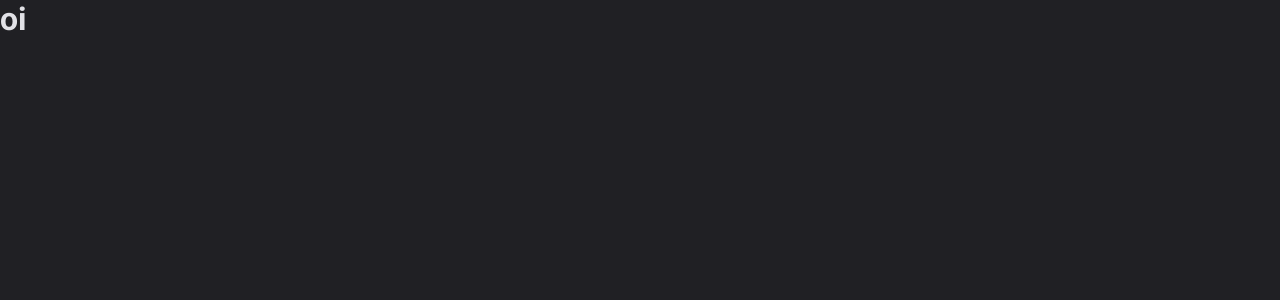
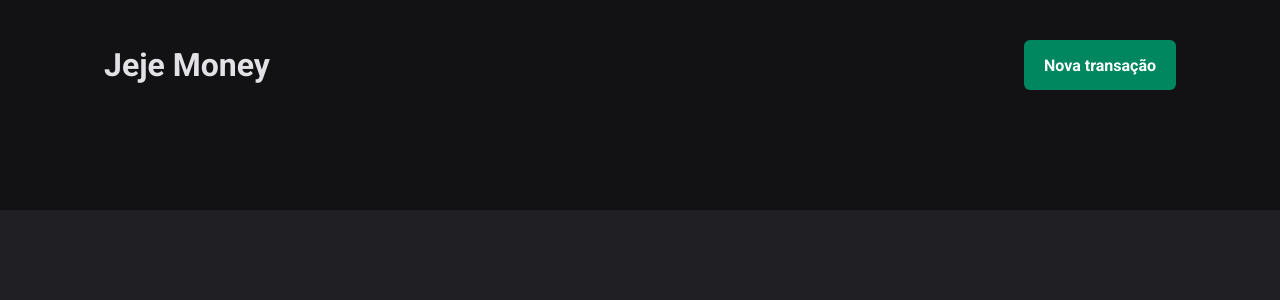
Before and after one commit to jeffersonbraster/control-money-react, a React (Vite) app: page / in a window 1280 px wide. Shown: the top 300 px of the page. Built offline with nearby package versions, Linux system fonts and the light colour scheme.

Commit message:
iniciando estilos do header

```diff
--- a/src/App.tsx
+++ b/src/App.tsx
@@ -1,4 +1,5 @@
 import { ThemeProvider } from "styled-components";
+import Transactions from "./pages/Transactions";
 import { GlobalStyle } from "./styles/global";
 import { defaultTheme } from "./styles/themes/default";
 
@@ -6,7 +7,7 @@ function App() {
   return (
     <ThemeProvider theme={defaultTheme}>
       <GlobalStyle />
-      <h1>oi</h1>
+      <Transactions />
     </ThemeProvider>
   );
 }
--- /dev/null
+++ b/src/components/Header/index.tsx
@@ -0,0 +1,14 @@
+import { HeaderContainer, HeaderContent, NewTransactionButton } from "./styles";
+
+const Header = () => {
+  return (
+    <HeaderContainer>
+      <HeaderContent>
+        <h1>Jeje Money</h1>
+        <NewTransactionButton>Nova transação</NewTransactionButton>
+      </HeaderContent>
+    </HeaderContainer>
+  );
+};
+
+export default Header;
--- /dev/null
+++ b/src/components/Header/styles.ts
@@ -0,0 +1,33 @@
+import styled from "styled-components";
+
+export const HeaderContainer = styled.header`
+  background-color: ${(props) => props.theme["gray-900"]};
+  padding: 2.5rem 0 7.5rem 0;
+`;
+
+export const HeaderContent = styled.div`
+  width: 100%;
+  max-width: 1120px;
+  margin: 0 auto;
+  padding: 0 1.5rem;
+
+  display: flex;
+  justify-content: space-between;
+  align-items: center;
+`;
+
+export const NewTransactionButton = styled.button`
+  height: 50px;
+  border: 0;
+  background-color: ${(props) => props.theme["green-500"]};
+  color: ${(props) => props.theme.white};
+  font-weight: bold;
+  padding: 0 1.25rem;
+  border-radius: 6px;
+  cursor: pointer;
+
+  &:hover {
+    background-color: ${(props) => props.theme["green-700"]};
+    transition: background-color 0.3s;
+  }
+`;
--- /dev/null
+++ b/src/pages/Transactions/index.tsx
@@ -0,0 +1,11 @@
+import Header from "../../components/Header";
+
+const Transactions = () => {
+  return (
+    <>
+      <Header />
+    </>
+  );
+};
+
+export default Transactions;
```
Also changed, not shown: src/pages/Transactions/styles.ts (added).
